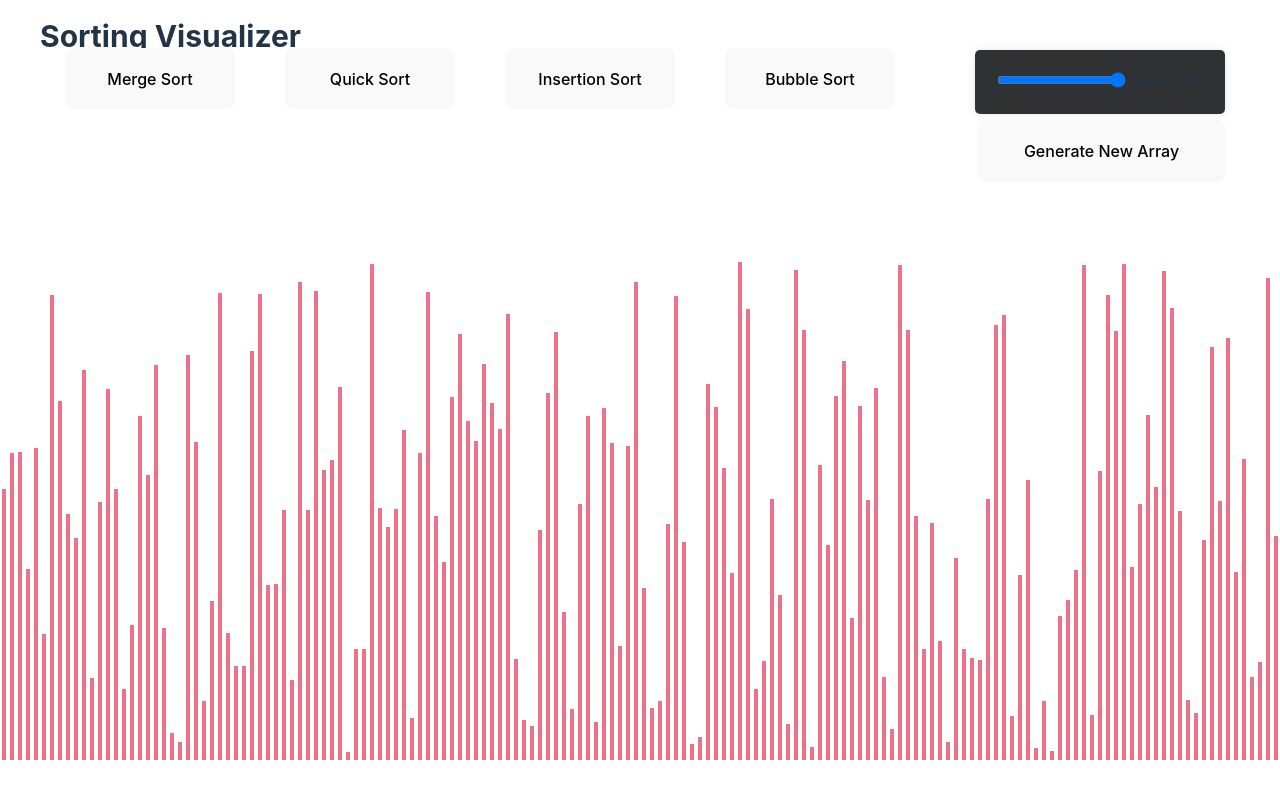
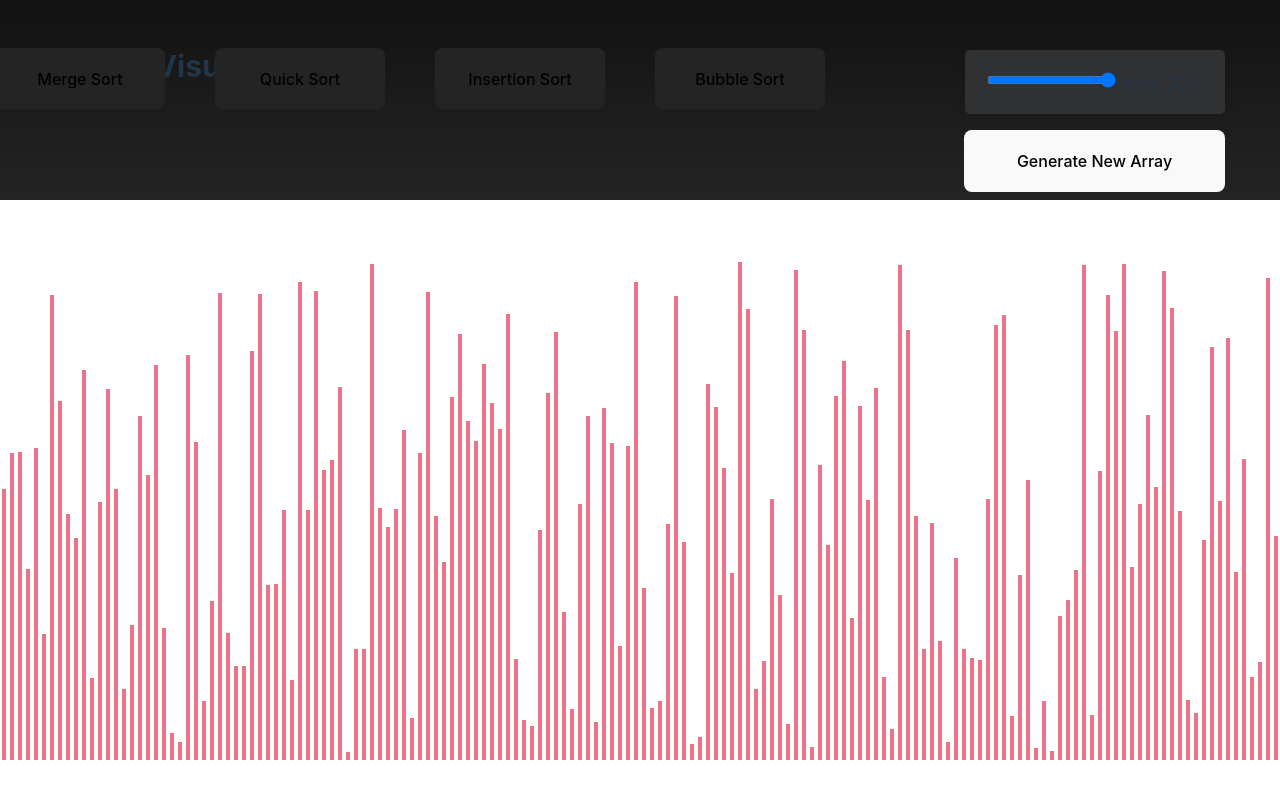
Before and after one commit to Reginull/sorting-visualizer, a React (Vite) app: page / in a window 1280 px wide. Shown: the top 798 px of the page. Built offline with nearby package versions, Linux system fonts and the light colour scheme.

Commit message:
Add gradient

```diff
--- a/src/SortingVisualizer/SortingVisualizer.css
+++ b/src/SortingVisualizer/SortingVisualizer.css
@@ -1,9 +1,10 @@
 
 .title {
-    position: static;
+    position: fixed;
     font-size: 30px;
-    margin-bottom: 750px;
+    top: 30px;
     margin-left: 40px;
+    z-index: 2;
 
 }
 
@@ -34,6 +35,7 @@
     z-index: 2;
     top: 50px;
     right: 55px;
+    width: 220px;
     padding: 20px;
     background-color: rgb(48, 49, 51);
     border-radius: 5px;
@@ -47,15 +49,22 @@
     top: 120px;
     right: 55px;
     padding: 20px;
-    width: 247px;
+    width: 261px;
+    transition: transform 0.3s ease-in-out;
     z-index: 200;
+    margin-top: 10px;
+
+}
+
+.new-array-button:focus {
+    outline: none;
 
 }
 
 .algorithm-button-container {
     position: fixed;
     display: flex;
-    right: 360px;
+    right: 430px;
     top: 48px;
     z-index: 400;
 }
@@ -65,5 +74,27 @@
     width: 170px;
     margin: 0 25px;
     line-height: 40px;
+    transition: transform 0.3s ease-in-out;
     z-index: 500;
+    background-color: rgb(36, 36, 36);
+
 }
+
+.algorithm-type-button:hover{
+    transform: scale(1.09);
+}
+
+.new-array-button:hover{
+    transform: scale(1.09);
+}
+
+.transparent-bar {
+    position: fixed;
+    width: 100%;
+    background-color: rgb(22, 23, 23);
+    height: 200px;
+    top: 0;
+    background-image: linear-gradient(rgb(19, 18, 18), rgb(36, 36, 36));
+    z-index: 1;
+
+}
--- a/src/SortingVisualizer/SortingVisualizer.jsx
+++ b/src/SortingVisualizer/SortingVisualizer.jsx
@@ -80,7 +80,9 @@ const SortingVisualizer = () => {
     return (
       <div className="sorting-visualizer">
 
-        <h1 className='title'>Sorting Visualizer</h1>
+        <h1 className="title">Sorting Visualizer</h1>
+
+        <div className="transparent-bar"></div>
 
         <BarSlider barCount={barCount} setBarCount={setBarCount} />
 
```
